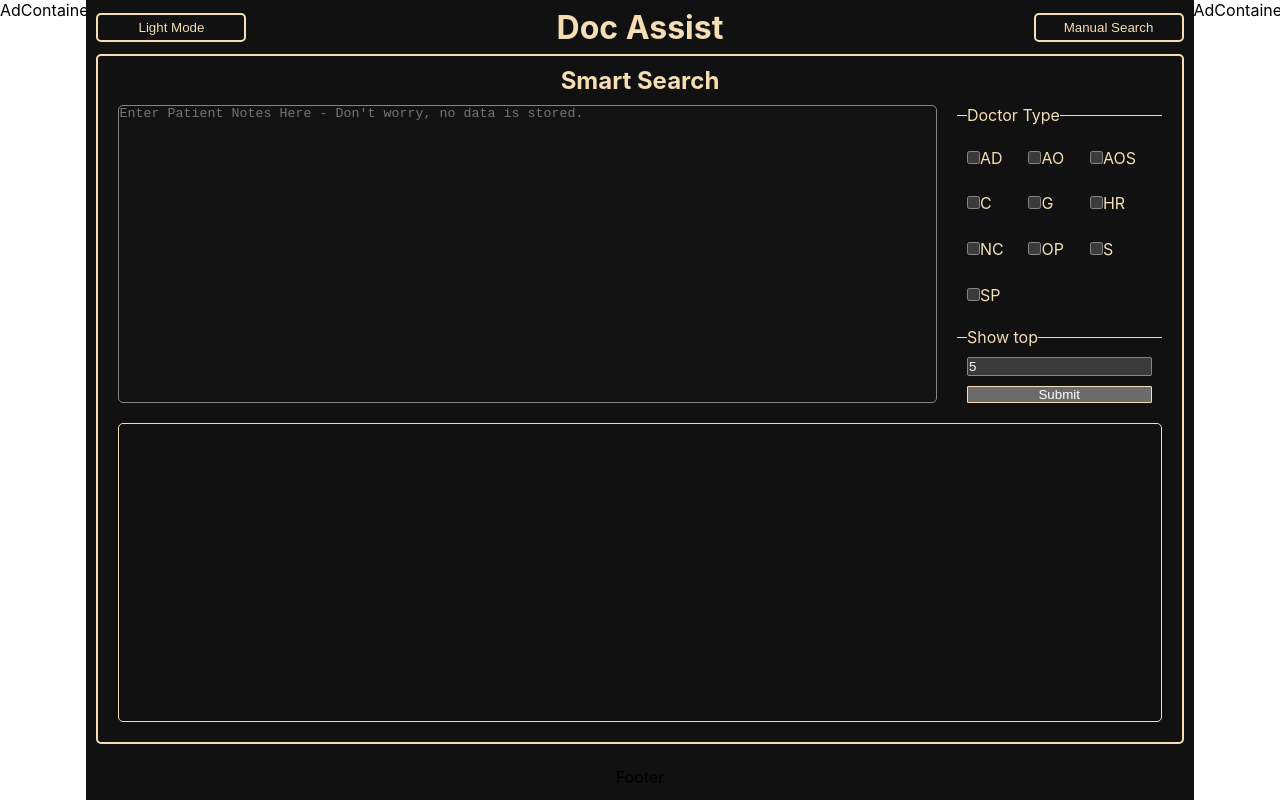
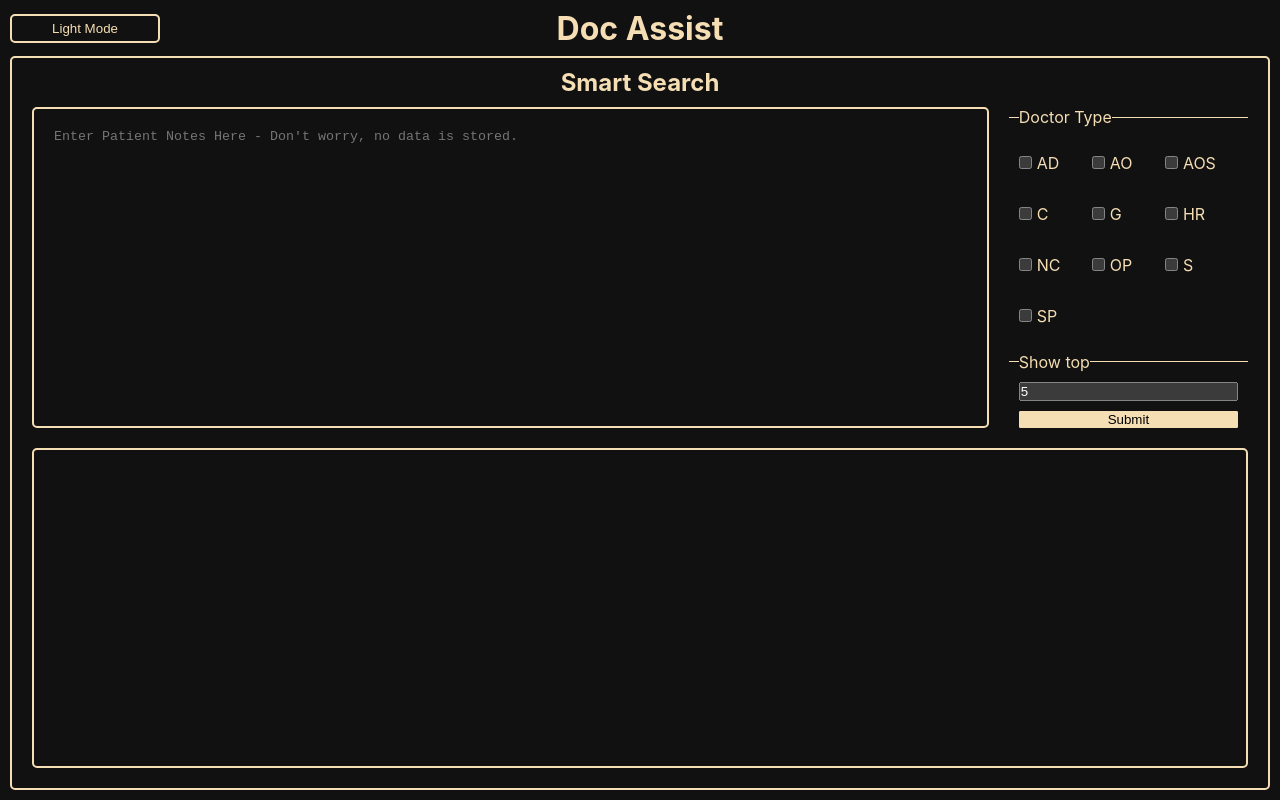
Before and after one commit to IAmStevenHale/DocAssist, a Next.js app: page / in a window 1280 px wide. Built offline with nearby package versions, Linux system fonts and the light colour scheme.

Commit message:
Final fixes

```diff
--- a/components/AdContainer.tsx
+++ /dev/null
@@ -1,15 +0,0 @@
-import styled from 'styled-components';
-const AdContainer = () => {
-  return (
-      <Container>AdContainer</Container>
-  )
-}
-
-const Container = styled.div`
-  height: 100%;
-  width: 100px;
-  background-color: white;
-`;
-
-
-export default AdContainer
--- a/components/ManualSearch.tsx
+++ /dev/null
@@ -1,29 +0,0 @@
-import styled from 'styled-components';
-import { useAtom } from 'jotai';
-import { showManualSearchAtom, themeAtom } from '../jotai/jotai';
-
-const ManualSearch = () => {
-    const [theme] = useAtom(themeAtom);
-    const [showManualSearch] = useAtom(showManualSearchAtom);
-    return (
-        <Container theme={theme} showManualSearch={showManualSearch}>
-                ManualSearch
-        </Container>
-    )
-}
-
-const Container = styled.div <{ showManualSearch: boolean; }>`
-    height: 100%;
-    width: 100%;
-    border-radius: 5px;
-    flex: ${({ showManualSearch }) => showManualSearch ? `1` : `0`};
-    opacity: ${({ showManualSearch }) => !showManualSearch && `0`};
-    border:  ${({ theme }) => theme === 'dark' ? `2px solid var(--dark-secondary)` : `2px solid var(--light-secondary)`};
-    color: ${({ theme }) => theme === 'dark' ? `var(--dark-secondary)` : `var(--light-secondary)`};
-    display: flex;
-    justify-content: center;
-    align-items: center;
-    margin-right: ${({ showManualSearch }) => !showManualSearch && `-4px`};
-`;
-
-export default ManualSearch
--- a/components/Navbar/Navbar.tsx
+++ b/components/Navbar/Navbar.tsx
@@ -1,6 +1,5 @@
 import styled from 'styled-components';
 import ThemeButton  from './ThemeButton';
-import ManualSearchButton from './SearchButton';
 import { useAtom } from 'jotai';
 import { themeAtom } from '../../jotai/jotai';
 
@@ -10,7 +9,7 @@ const Navbar = () => {
         <Container theme={theme}>
             <ThemeButton />
             <h1>Doc Assist</h1>
-            <ManualSearchButton />
+            <div style={{minWidth: '150px'}}/>
         </Container>
     );
 };
@@ -22,13 +21,12 @@ const Container = styled.div`
     flex-direction: row;
     align-items: center;
     justify-content: space-between;
+    background-color: transparent;
     & > h1 {
      ${({ theme }) =>
         theme === 'dark'
-        ? `background-color: var(--dark-primary);
-            color: var(--dark-secondary);`
-            : ` background-color: var(--light-primary);
-            color: var(--light-secondary);`};
+        ? `color: var(--dark-secondary);`
+            : `color: var(--light-secondary);`};
     }
 `;
 
--- a/components/Navbar/SearchButton.tsx
+++ /dev/null
@@ -1,49 +0,0 @@
-import styled from 'styled-components';
-import { showManualSearchAtom, themeAtom } from '../../jotai/jotai';
-import { useAtom } from 'jotai';
-
-const SearchButton = () => {
-    const [theme] = useAtom(themeAtom);
-    const [showManualSearch, setShowManualSearch] = useAtom(showManualSearchAtom);
-
-    return (
-        <Container theme={theme}>
-            <button onClick={() => setShowManualSearch(!showManualSearch)}>
-                {showManualSearch ? `Smart Search` : `Manual Search`}
-            </button>
-        </Container>
-    );
-};
-
-const Container = styled.div`
-    display: flex;
-    align-items: center;
-    justify-content: center;
-    width: fit-content;
-    & button {
-        min-width: 150px;
-        cursor: pointer;
-        padding: 5px 20px;
-        border-radius: 5px;
-        ${({ theme }) =>
-        theme === 'dark'
-        ? `border: 2px solid var(--dark-secondary);
-            background-color: var(--dark-primary);
-            color: var(--dark-secondary);`
-        : `border: 2px solid var(--light-secondary);
-            background-color: var(--light-primary);
-            color: var(--light-secondary);`};
-
-        &:hover{
-        ${({ theme }) =>
-        theme === 'dark' ?
-            `background-color: var(--dark-secondary);
-            color: var(--dark-primary);`
-            : `background-color: var(--light-secondary);
-            color: var(--light-primary);`
-            };
-        }
-}
-`;
-
-export default SearchButton;
--- a/components/SmartSearch.tsx
+++ b/components/SmartSearch.tsx
@@ -1,12 +1,11 @@
 import { useAtom } from "jotai";
-import { showManualSearchAtom, themeAtom } from "../jotai/jotai";
+import { themeAtom } from "../jotai/jotai";
 import styled from 'styled-components';
 import {initData, rakeFilter, determineScore} from '../lib/helpers'
 import { useState } from "react";
 
 const SmartSearch = () => {
     const [theme] = useAtom(themeAtom);
-    const [showManualSearch] = useAtom(showManualSearchAtom);
     const [notes, setNotes] = useState('');
     const [selectedDoctorTypes, setSelectedDoctorTypes] = useState<any>([]);
     const [results, setResults] = useState([]);
@@ -16,6 +15,7 @@ const SmartSearch = () => {
     function handleSubmit(e:any) {
         e.preventDefault();
         setResults(determineScore(rakeFilter(notes), selectedDoctorTypes, initData(), showTop))
+        console.log(setResults(determineScore(rakeFilter(notes), selectedDoctorTypes, initData(), showTop)))
     }
 
     function handleCheckboxChange(e: any) {
@@ -36,10 +36,10 @@ const SmartSearch = () => {
     }
 
     return (
-        <Container theme={theme} showManualSearch={showManualSearch}>
+        <Container theme={theme}>
             <h2>Smart Search</h2>
             <FormContainer>
-                <PatientNotes onSubmit={(e) => handleSubmit(e)}>
+                <PatientNotes onSubmit={(e) => handleSubmit(e)} theme={theme}>
                     <textarea
                         onChange={(e) => handleChange(e)}
                         placeholder="Enter Patient Notes Here - Don't worry, no data is stored."
@@ -70,11 +70,12 @@ const SmartSearch = () => {
                     <SubmitButton
                         type='submit'
                         onClick={(e) => handleSubmit(e)}
+                        theme={theme}
                     />
                 </Options>
             </FormContainer>
             <ResultsContainer>
-                <InnerContainer>
+                <InnerContainer theme={theme}>
                 {results.map((result:any) => (
                     <Result>
                         {result.item?.Description}
@@ -86,18 +87,16 @@ const SmartSearch = () => {
     )
 }
 
-const Container = styled.div <{ showManualSearch: boolean; }>`
+const Container = styled.div`
     height: 100%;
     width: 100%;
     border-radius: 5px;
-    flex: ${({ showManualSearch }) => !showManualSearch ? `1` : `0`};
-    opacity: ${({ showManualSearch }) => showManualSearch && `0`};
+    flex:1;
     border:  ${({ theme }) => theme === 'dark' ? `2px solid var(--dark-secondary)` : `2px solid var(--light-secondary)`};
     color: ${({ theme }) => theme === 'dark' ? `var(--dark-secondary)` : `var(--light-secondary)`};
     display: flex;
     justify-content: flex-start;
     align-items: center;
-    margin-left: ${({ showManualSearch }) => showManualSearch && `-4px`};
     flex-direction: column;
     & h2{
         padding: 10px 0;
@@ -117,6 +116,9 @@ const DoctorTypeContainer = styled.fieldset`
 
 const CheckboxContainer = styled.div`
     flex: 0 1 33.33%;
+    & > input {
+        margin-right: 5px;
+    }
 `;
 
 const Options = styled.div`
@@ -146,18 +148,30 @@ const FormContainer = styled.div`
     align-items: flex-start;
     justify-content: center;
     flex: 1;
+    @media (max-width: 750px) {
+        flex-direction: column;
+    }
 `;
 
-const PatientNotes = styled.form`
+const PatientNotes = styled.form<{theme: string}>`
     flex: 4;
     height: 100%;
     margin: 0 10px 0 20px;
+
     & textarea {
         width: 100%;
         height: 100%;
         resize: none;
         border-radius: 5px;
         overflow-y: scroll;
+        border:  ${({ theme }) => theme === 'dark' ? `2px solid var(--dark-secondary)` : `2px solid var(--light-secondary)`};
+        background-color: ${({ theme }) => theme === 'dark' ? `var(--dark-primary)`  :`var(--light-primary)`};
+        color: ${({ theme }) => theme === 'dark' ? `var(--dark-secondary)` : `var(--light-secondary)`};
+        padding: 20px;
+
+        &:focus-visible {
+            outline: unset;
+        }
     }
 `;
 
@@ -167,24 +181,35 @@ const ResultsContainer = styled.div`
     padding: 20px;
 `;
 
-const InnerContainer = styled.div`
-    border: 1px solid;
-    width: 100%;
-    height: 100%;
-    border-radius: 5px;
-    overflow-y: scroll;
-`;
-
-const SubmitButton = styled.input`
-    margin: 0 10px;
-    border: 1px solid var(--dark-secondary);
-    border-radius: 1px;
-    cursor: pointer;
-`;
 
 const Result = styled.div`
     width: 100%;
     height: fit-content;
     padding: 20px;
 `;
-export default SmartSearch
+
+const InnerContainer = styled.div<{ theme: string }>`
+    border: 1px solid;
+    width: 100%;
+    height: 100%;
+    border-radius: 5px;
+    overflow-y: scroll;
+    border:  ${({ theme }) => theme === 'dark' ? `2px solid var(--dark-secondary)` : `2px solid var(--light-secondary)`};
+    background-color: ${({ theme }) => theme === 'dark' ? `var(--dark-primary)` : `var(--light-primary)`};
+    color: ${({ theme }) => theme === 'dark' ? `var(--dark-primary)` : `var(--light-primary)`};
+    & > ${Result}{
+        color: ${({ theme }) => theme === 'dark' ? `var(--dark-secondary)` : `var(--light-secondary)`};
+    }
+`;
+
+const SubmitButton = styled.input<{ theme: string }>`
+    margin: 0 10px;
+    border: 1px solid ${({ theme }) => theme === 'dark' ? `var(--dark-secondary)` : `var(--light-secondary)`};
+    color:${({ theme }) => theme === 'dark' ? `var(--light-secondary)` : `var(--dark-secondary)`};
+    background-color: ${({ theme }) => theme === 'dark' ? `var(--dark-secondary)` : `var(--light-secondary)`};
+    border-radius: 1px;
+    cursor: pointer;
+`;
+
+
+export default SmartSearch;
--- a/jotai/jotai.tsx
+++ b/jotai/jotai.tsx
@@ -3,12 +3,4 @@ import { atomWithStorage, createJSONStorage } from 'jotai/utils';
 
 export const themeAtom = atom('dark');
 
-export const showManualSearchAtom = atom(false);
-
 // const storage = createJSONStorage(() => sessionStorage);
-
-// export const showManualSearchAtom = atomWithStorage(
-//   'some-key',
-//   'dark',
-//   sessionStorage
-// );
--- a/lib/helpers.js
+++ b/lib/helpers.js
@@ -32,6 +32,7 @@ export const rakeFilter = (data) => {
     filteredData = filteredData.filter(function (el) {
         return commonWords.indexOf(el) < 0;
     });
+    console.log(filteredData)
     return filteredData;
 }
 
@@ -58,7 +59,7 @@ export const determineScore = (filteredData, doctorTypes, initData, showTop) =>
     }
   }
   let smartSearchResult = initData
-    .slice(0, showTop)
-    .sort((a, b) => (a.score > b.score ? -1 : 1));
+    .sort((a, b) => (a.score > b.score ? -1 : 1))
+    .slice(0, showTop);
   return smartSearchResult;
 };
--- a/pages/Layout.tsx
+++ b/pages/Layout.tsx
@@ -1,35 +1,25 @@
 import Navbar from '../components/Navbar/Navbar';
-// import Footer from './footer';
-import { showManualSearchAtom, themeAtom } from '../jotai/jotai';
+import { themeAtom } from '../jotai/jotai';
 import { useAtom } from 'jotai';
 import styled from 'styled-components';
-import ManualSearch from '../components/ManualSearch';
-// import AdContainer from '../components/AdContainer';
 import Footer from '../components/Footer';
-import AdContainer from '../components/AdContainer';
 
 function Layout({ children }: any) {
     const [theme] = useAtom(themeAtom);
-    const [showManualSearch] = useAtom(showManualSearchAtom);
 
     return (
         <Container theme={theme}>
-            <head>
-                <script async src="https://pagead2.googlesyndication.com/pagead/js/adsbygoogle.js?client=ca-pub-1034524975771842"
-                    crossOrigin="anonymous"></script>
-            </head>
-            <AdContainer />
                 <InnerContainer theme={theme}>
                 <Navbar />
                 <main>{children}</main>
-                <Footer />
+                {/* <Footer /> */}
                 </InnerContainer>
-            <AdContainer />
         </Container>
     );
 }
 
 const Container = styled.div`
+transition: 500ms;
     width: 100%;
     height: 100%;
     display: flex;
--- a/pages/index.tsx
+++ b/pages/index.tsx
@@ -1,8 +1,6 @@
 import { useAtom } from 'jotai';
 import type { NextPage } from 'next';
 import styled from 'styled-components';
-import AdContainer from '../components/AdContainer';
-import ManualSearch from '../components/ManualSearch';
 import SmartSearch from '../components/SmartSearch';
 import { themeAtom } from '../jotai/jotai';
 
@@ -11,7 +9,6 @@ const Home: NextPage = () => {
     return (
         <Container theme={theme}>
             <SmartSearch/>
-            <ManualSearch/>
         </Container>
     );
 };
--- a/styles/globals.css
+++ b/styles/globals.css
@@ -13,7 +13,7 @@ a {
 
 * {
   box-sizing: border-box;
-  transition: 500ms ease;
+  /* transition: 500ms ease; */
 }
 
 * {
```
